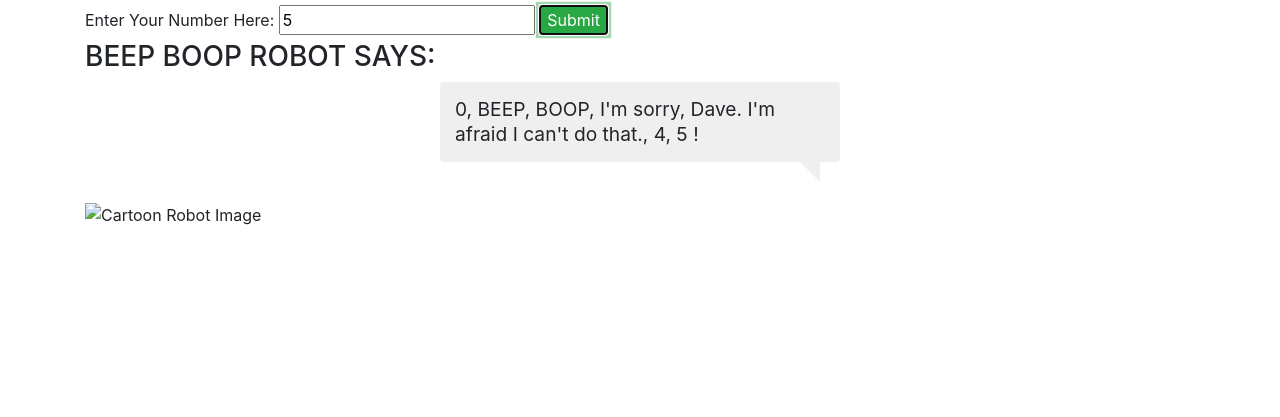
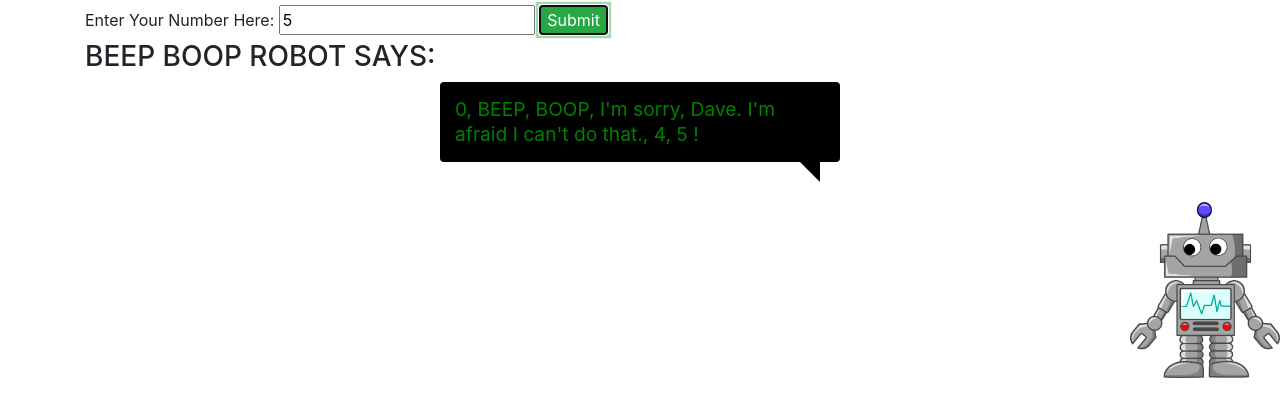
Before and after one commit to linbaker/beepboop, a plain HTML site: page index.html in a window 1280 px wide. Both pictures are taken after typing "5" into the empty fields and a click on the button "Submit". Shown: the part 51-468 px from the top of the page. Drawn offline with Linux system fonts and the light colour scheme.

Commit message:
Add image or robot and change color of text in speech bubble

```diff
--- a/css/styles.css
+++ b/css/styles.css
@@ -7,7 +7,8 @@ h1 {
 }
 
 .speech-bubble {
-    background: #efefef;
+    background: black;
+    color: green;
     -webkit-border-radius: 4px;
             border-radius: 4px;
     font-size: 1.2rem;
@@ -20,9 +21,15 @@ h1 {
 
 .speech-bubble::after {
     border-left: 20px solid transparent;
-    border-top: 20px solid #efefef;
+    border-top: 20px solid black;
     bottom: -20px;
     content: "";
     position: absolute;
     right: 20px;
 }
+
+img {
+  position: absolute;
+  right: 0px;
+  width: 150px;
+}
```
Also changed, not shown: img/robots.png (added).
